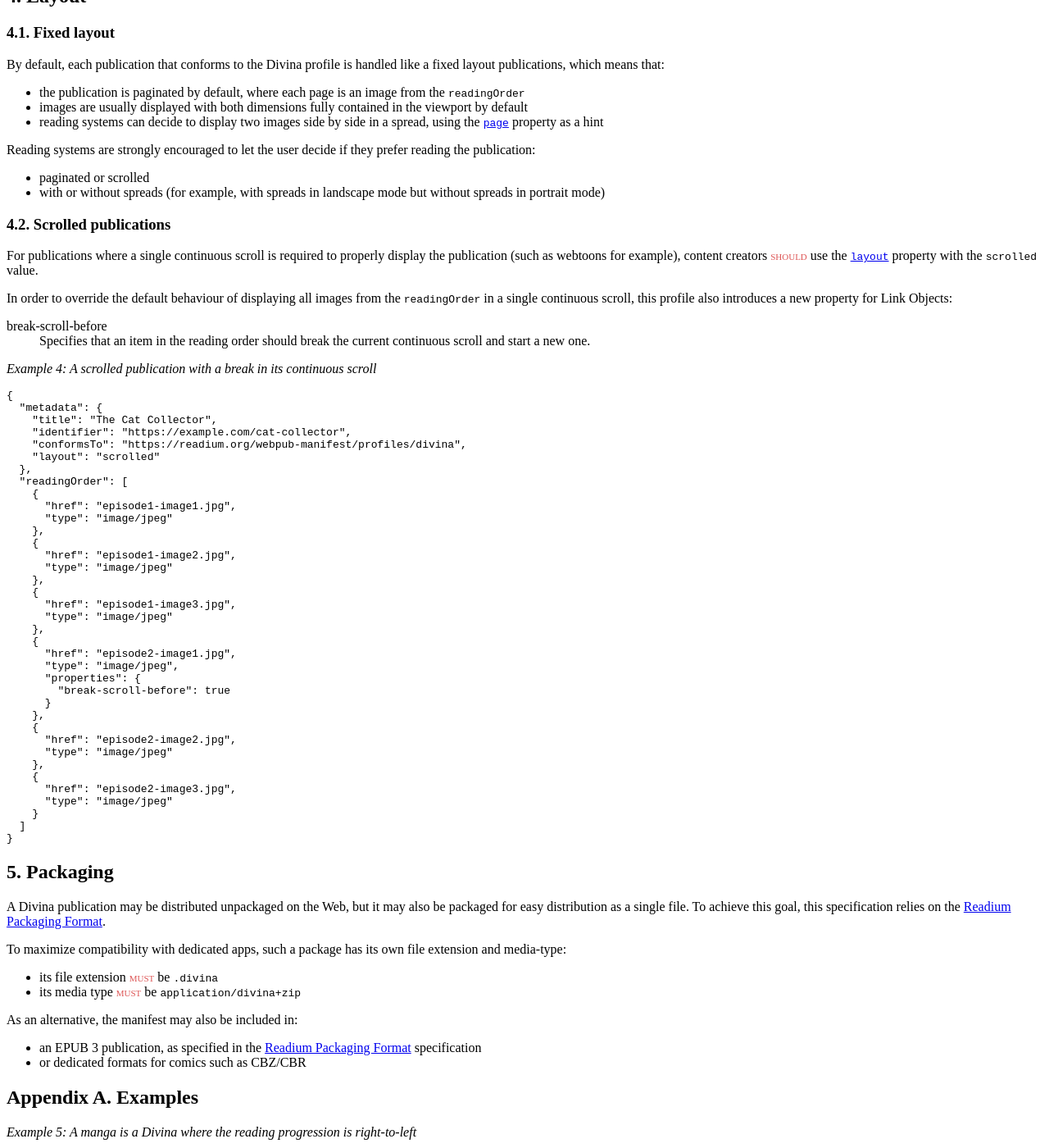
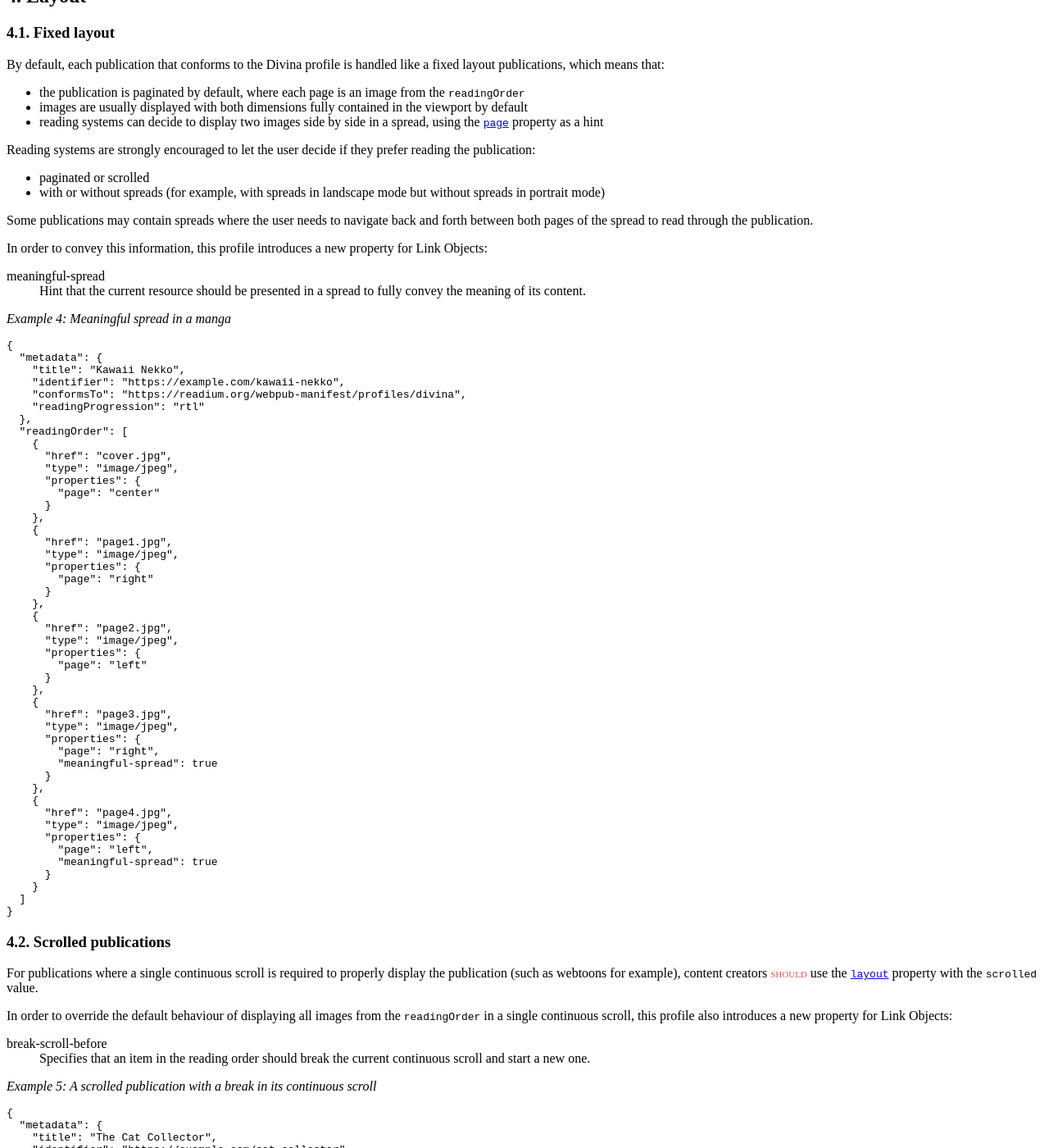
Before and after one commit to readium/webpub-manifest, a Jekyll site: the page built from profiles/divina.md, in a window 1280 px wide and 1400 px high, scrolled down 2554 px. Shown: the whole window at 82% size. Built offline with Jekyll 4.4.1, drawn with Linux system fonts in a browser that asks for light colours; our own code applies the rules of GitHub Pages for plain Markdown files; comment, search, counter and statistics services are not loaded; some of the changed text lies outside the part shown.

Commit message:
Added the concept of meaningful spread
Dropped appendix for examples now that we have better examples in the spec

````diff
--- a/profiles/divina.md
+++ b/profiles/divina.md
@@ -159,6 +159,67 @@ Reading systems are strongly encouraged to let the user decide if they prefer re
 - paginated or scrolled
 - with or without spreads (for example, with spreads in landscape mode but without spreads in portrait mode)
 
+Some publications may contain spreads where the user needs to navigate back and forth between both pages of the spread to read through the publication.
+
+In order to convey this information, this profile introduces a new property for Link Objects:
+
+<dl>
+  <dt>meaningful-spread</dt>
+  <dd>Hint that the current resource should be presented in a spread to fully convey the meaning of its content.</dd>
+</dl>
+
+*Example 4: Meaningful spread in a manga*
+
+```json
+{
+  "metadata": {
+    "title": "Kawaii Nekko",
+    "identifier": "https://example.com/kawaii-nekko",
+    "conformsTo": "https://readium.org/webpub-manifest/profiles/divina",
+    "readingProgression": "rtl"
+  },
+  "readingOrder": [
+    {
+      "href": "cover.jpg",
+      "type": "image/jpeg",
+      "properties": {
+        "page": "center"
+      }
+    },
+    {
+      "href": "page1.jpg",
+      "type": "image/jpeg",
+      "properties": {
+        "page": "right"
+      }
+    },
+    {
+      "href": "page2.jpg",
+      "type": "image/jpeg",
+      "properties": {
+        "page": "left"
+      }
+    },
+    {
+      "href": "page3.jpg",
+      "type": "image/jpeg",
+      "properties": {
+        "page": "right",
+        "meaningful-spread": true
+      }
+    },
+    {
+      "href": "page4.jpg",
+      "type": "image/jpeg",
+      "properties": {
+        "page": "left",
+        "meaningful-spread": true
+      }
+    }
+  ]
+}
+```
+
 ### 4.2. Scrolled publications
 
 For publications where a single continuous scroll is required to properly display the publication (such as webtoons for example), content creators <strong class="rfc">should</strong> use the [`layout`](../contexts/default/README.md#layout-and-reading-progression) property with the `scrolled` value.
@@ -226,70 +287,7 @@ As an alternative, the manifest may also be included in:
 - an EPUB 3 publication, as specified in the [Readium Packaging Format](./packaging.md#6-hybrid-epub-3--rpf-packages) specification
 - or dedicated formats for comics such as CBZ/CBR
 
-
-## Appendix A. Examples
-
-*Example 5: A manga is a Divina where the reading progression is right-to-left*
-
-
-```json
-{
-  "metadata": {
-    "title": "Manga",
-    "identifier": "https://example.com/manga",
-    "conformsTo": "https://readium.org/webpub-manifest/profiles/divina",
-    "readingProgression": "rtl"
-  },
-  "readingOrder": [
-    {
-      "rel": "cover",
-      "href": "cover.jpg",
-      "type": "image/jpeg",
-      "properties": { "page": "center" }
-    },
-    {
-      "href": "page1.jpg",
-      "type": "image/jpeg",
-      "properties": { "page": "right" }
-    },
-    {
-      "href": "page2.jpg",
-      "type": "image/jpeg",
-      "properties": { "page": "left" }
-    }
-  ]
-}
-```
-
-*Example 6: A continuously scrolled publication (a "webtoon") is a Divina where images are displayed in a single continuous strip of content*
-
-
-```json
-{
-  "metadata": {
-    "title": "Webtoon",
-    "identifier": "https://example.com/webtoon",
-    "conformsTo": "https://readium.org/webpub-manifest/profiles/divina",
-    "layout": "scrolled"
-  },
-  "readingOrder": [
-    {
-      "href": "image1.jpg",
-      "type": "image/jpeg"
-    },
-    {
-      "href": "image2.jpg",
-      "type": "image/jpeg"
-    },
-    {
-      "href": "image3.jpg",
-      "type": "image/jpeg"
-    }
-  ]
-}
-```
-
-## Appendix B. JSON Schema
+## Appendix A. JSON Schema
 
 The following JSON Schemas for this profile is available under version control:
 
--- a/schema/extensions/divina/properties.schema.json
+++ b/schema/extensions/divina/properties.schema.json
@@ -8,6 +8,11 @@
       "description": "Specifies that an item in the reading order should break the current continuous scroll and start a new one.",
       "type": "boolean",
       "default": false
+    },
+    "meaningful-spread": {
+      "description": "Hint that the current resource should be presented in a spread to fully convey the meaning of its content.",
+      "type": "boolean",
+      "default": false
     }
   }
 }
````
Also changed, not shown: other parts of profiles/divina.md (+1 -1 lines).
